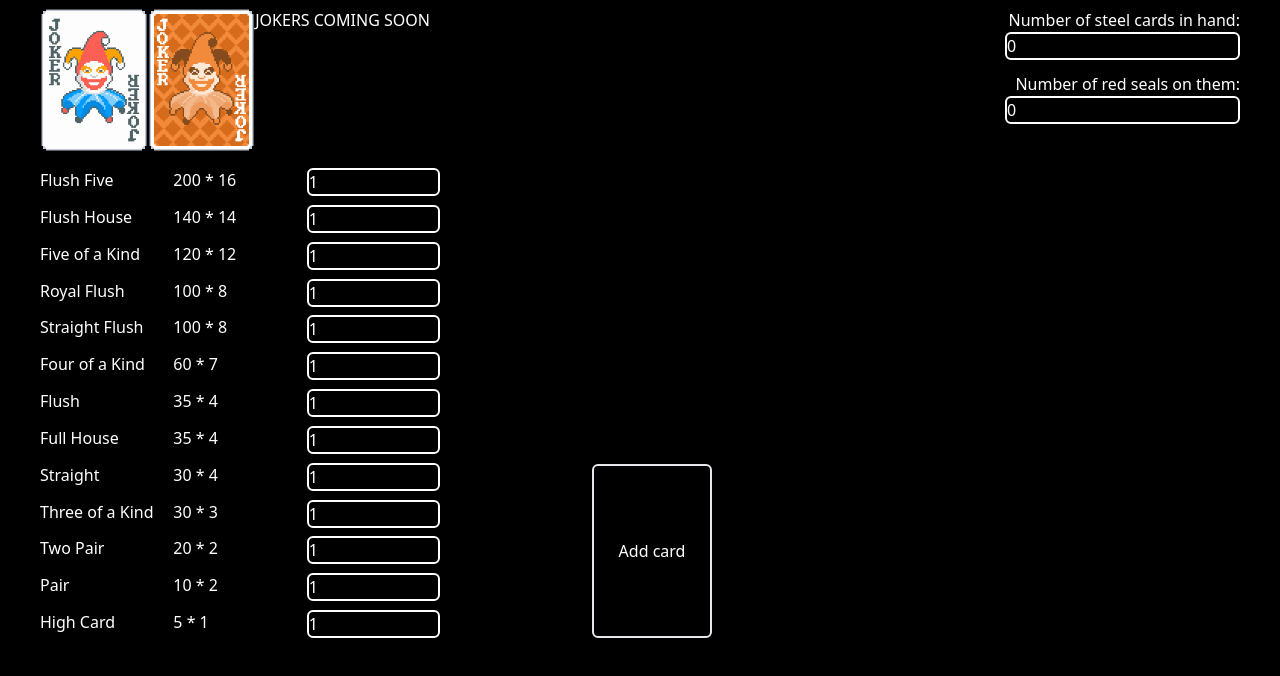
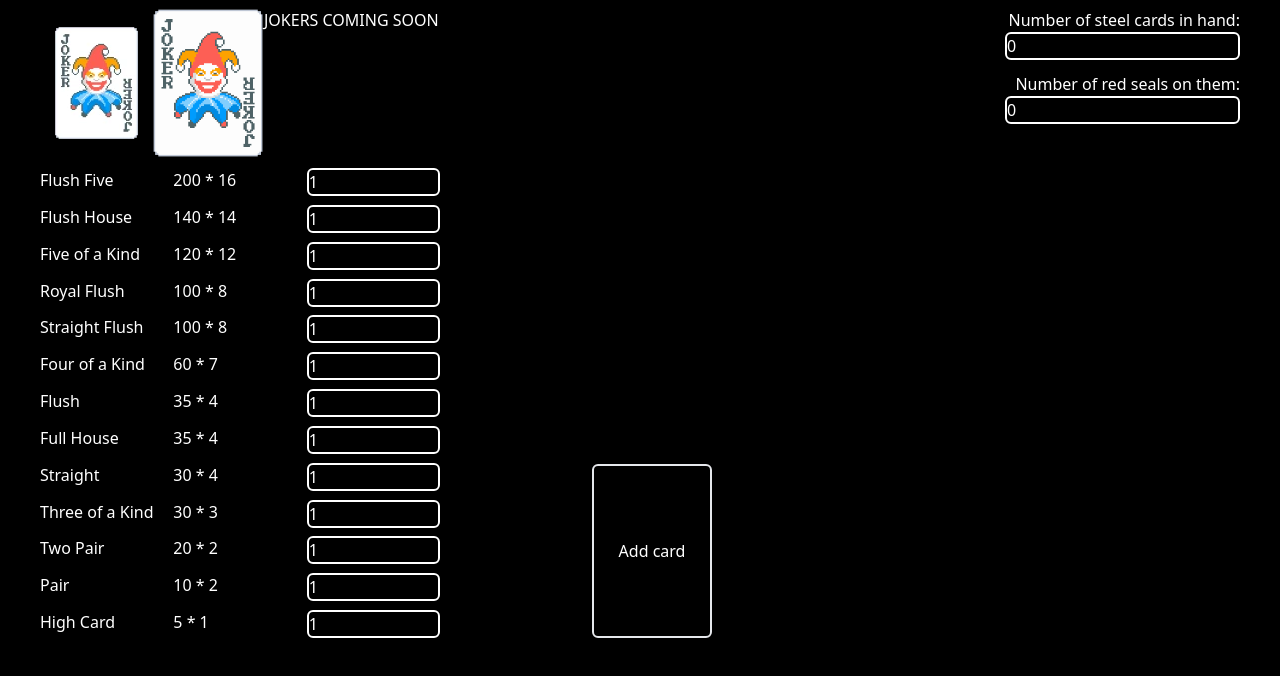
Before and after one commit to ionxeph/balatro-calculator, a React (Vite) app: page / in a window 1280 px wide. Shown: the top 676 px of the page. Built offline with nearby package versions, Linux system fonts and the light colour scheme.

Commit message:
start of joker implementation

```diff
--- a/src/App.tsx
+++ b/src/App.tsx
@@ -6,6 +6,7 @@ import Card from './card/card';
 import CardSelector from './card-selector/card-selector';
 import HandTypeLevels from './hand-type-levels/hand-type-levels';
 import Jokers from './jokers/jokers';
+import { Joker } from './helpers/joker';
 
 function App() {
   const [hand, setHand] = useState<Hand>();
@@ -13,12 +14,16 @@ function App() {
   const [levels, setLevels] = useState(new Array(chipsAndMultArray.length).fill(1));
   const [steelCardCount, setSteelCardCount] = useState(0);
   const [steelRedSealCount, setSteelRedSealCount] = useState(0);
+  const [jokers, setJokers] = useState<Joker[]>([
+    { name: 'Wee Joker', edition: 'base' },
+    { name: 'Joker', edition: 'base' },
+  ]);
 
   return (
     <>
       <div className="grid gap-2 grid-cols-8 text-white">
         <div className="col-span-6">
-          <Jokers />
+          <Jokers jokers={jokers} />
         </div>
         <div className="col-span-2 text-right">
           <label className="block" htmlFor="steel-card-count">
--- a/src/jokers/jokers.tsx
+++ b/src/jokers/jokers.tsx
@@ -1,9 +1,14 @@
-function Jokers() {
+import { Joker } from '../helpers/joker';
+
+function Jokers({ jokers }: { jokers: Joker[] }) {
   return (
     <div className="h-40">
       <div className="flex">
-        <img className="h-36" src={`./jokers/Joker.webp`} />
-        <img className="h-36" src={`./jokers/Greedy Joker.webp`} />
+        {jokers.map((joker, i) => (
+          <div key={i} className="w-28 self-center">
+            <img className="m-auto" src={`./jokers/${joker.name}.webp`} />
+          </div>
+        ))}
         JOKERS COMING SOON
       </div>
     </div>
```
